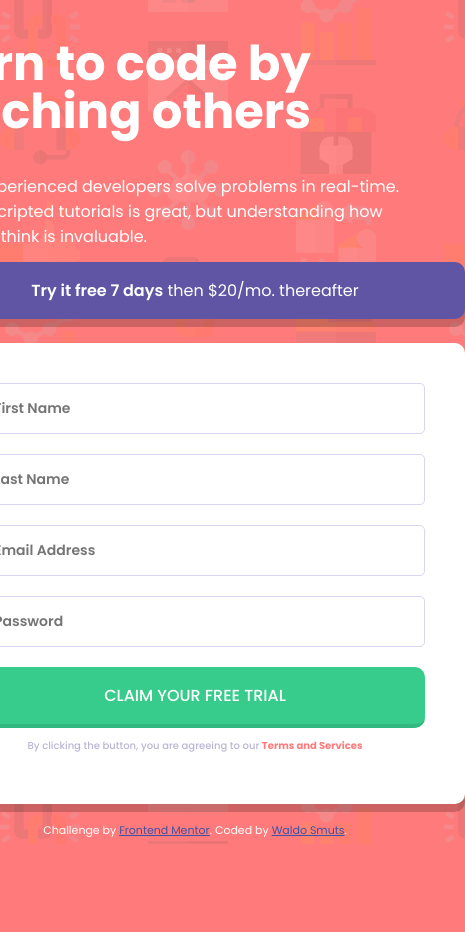
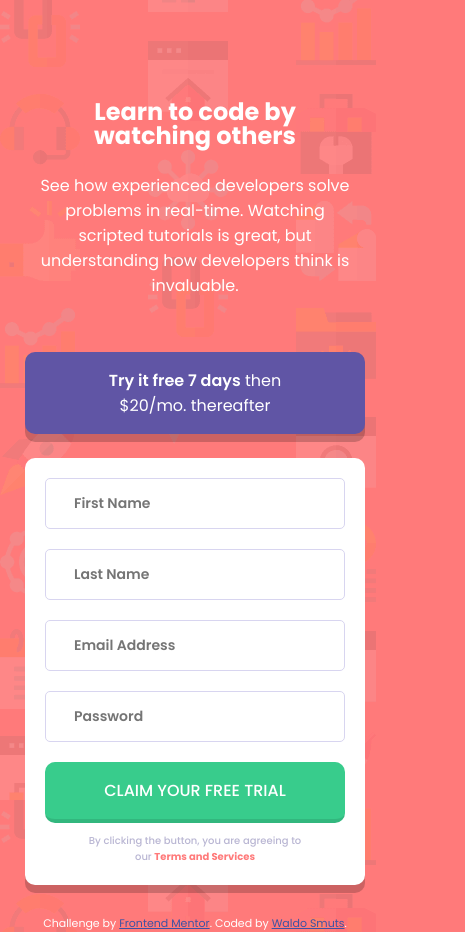
Before and after one commit to waldosmuts/intro-component-with-signup-form, a plain HTML site: page index.html in a window 390 px wide. Shown: the whole page, 465 px wide, since content can reach past the window. Before the commit the page ends 844 px from the top, so only its background shows below. Drawn offline with Linux system fonts and the light colour scheme.

Commit message:
added mobile responsiveness

```diff
--- a/main.css
+++ b/main.css
@@ -16,7 +16,7 @@ body {
   justify-content: center;
   align-items: center;
   margin: auto 0;
-  height: 100%;
+  min-height: 100%;
 }
 
 .header, .form-container {
@@ -167,5 +167,52 @@ button {
 @media screen and (max-width: 1200px) {
   .container {
     flex-direction: column;
+    justify-content: center;
+  }
+
+  .header {
+    max-width: 375px;
+    margin: 100px 0 40px 0;
+  }
+
+  h1 {
+    font-size: 1.5em;
+    text-align: center;
+    padding: 0 1.5em;
+  }
+
+  h2 {
+    padding: 0 2em;
+    text-align: center;
+  }
+
+  .form-container {
+    max-width: 375px;
+  }
+
+  .form-header {
+    width: 340px;
+  }
+
+  h3 {
+    padding: 0 4em;
+  }
+
+  form {
+    width: 300px;
+    padding: 20px;
+  }
+
+  input:nth-of-type(1) {
+    margin-top: 0;
+  }
+
+  .terms {
+    margin-bottom: 0;
+    padding: 0 4em;
+  }
+
+  .attribution {
+    margin: 30px 0 10px 0;
   }
 }
```
